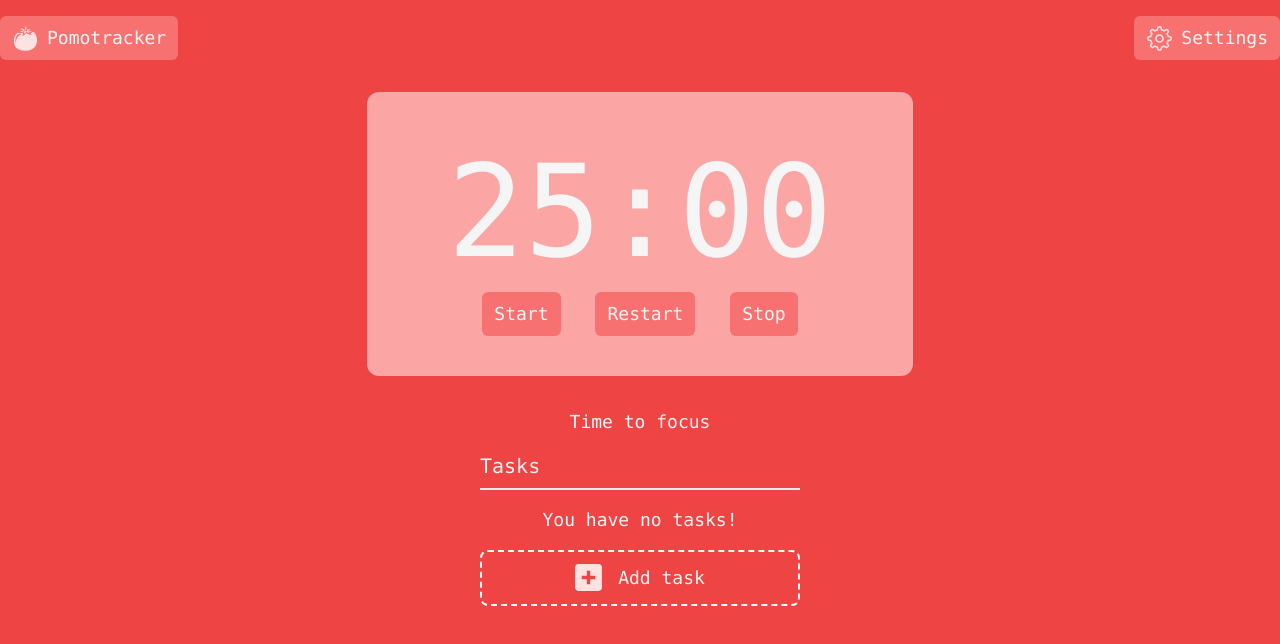
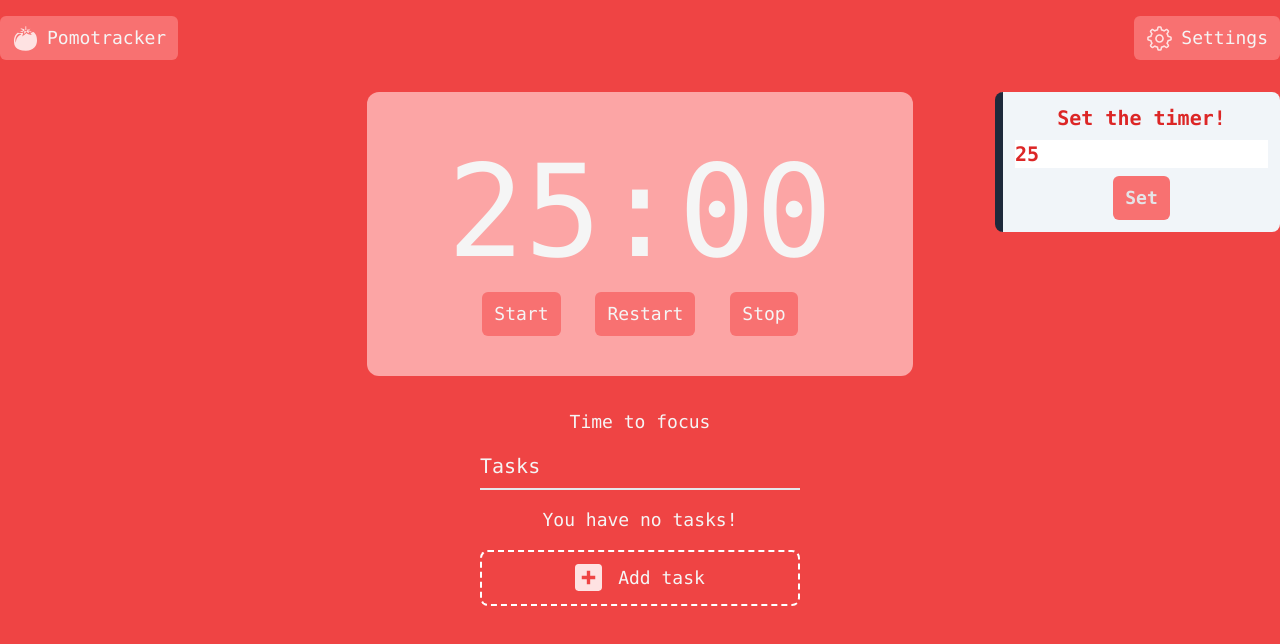
Before and after one commit to Daniel107x-hub/pomodoro_app, a React (Create React App) app: page / in a window 1280 px wide. Shown: the top 644 px of the page. Built offline with nearby package versions, Linux system fonts and the light colour scheme.

Commit message:
Updated manifest

```diff
--- a/src/App.js
+++ b/src/App.js
@@ -26,6 +26,7 @@ function App() {
 
   const [status, setStatus] = useState("Time to focus");
   const [tasks, setTasks] = useState([]);
+  const [time, setTime] = useState(25 * 60);
 
   const handleStart = () => {
     setStatus("Keep working");
@@ -48,10 +49,15 @@ function App() {
     setTasks(prevTasks => [...prevTasks, task]);
   }
 
+  const onTimerUpdate = (time) => {
+    const minutes = time * 60;
+    setTime(minutes);
+  }
+
   const content = <div className="app container mx-auto font-medsium font-mono my-4 text-neutral-100 ">
-    <Header/>
+    <Header onTimerUpdate={onTimerUpdate}/>
     <section className="timer container mx-auto flex justify-center">
-      <Timing onStart={handleStart} onStop={handleStop}/>
+      <Timing time={time} onStart={handleStart} onStop={handleStop}/>
     </section>
     <section className="info container mx-auto flex justify-center text-lg">
       {status}
@@ -106,14 +112,44 @@ const TasksViewer = (props) => {
   return content;
 }
 
-const Header = () => {
-  const content = <section className="options container mx-auto flex flex-row justify-between">
+const Header = (props) => {
+  const [viewSettings, setViewSettings] = useState(false);
+  const handleClickedSettings = () => {
+    setViewSettings(prevSettings => !prevSettings);
+  }
+
+  const content = <section className="options container mx-auto flex flex-row justify-between relative">
     <Button text="Pomotracker">
       <WhiteIcon><GiTomato/></WhiteIcon>
     </Button>
-    <Button text="Settings">
+    <Button text="Settings" onClick={handleClickedSettings}>
       <WhiteIcon><RxGear/></WhiteIcon>
     </Button>
+    <Settings onTimerUpdate={props.onTimerUpdate} className={`${viewSettings ? "visible" : "invisible"}}`}/>
+  </section>
+
+  return content;
+}
+
+const Settings = (props) => {
+  const [time, setTime] = useState(25);
+
+  const handleTimeChange = (e) => {
+    setTime(e.target.value);
+  }
+
+  const updateTimer = () => {
+    props.onTimerUpdate(time);
+  }
+
+  const content = <section className={`settings absolute right-0 top-16 ${props.className}`}>
+    <Card>
+      <div className="timer-settings flex flex-col items-center justify-center text-xl">
+        <label htmlFor="timer">Set the timer!</label>
+        <input type="number" name="timer" id="timer" value={time} onChange={handleTimeChange} className="my-2"/>
+        <Button text="Set" onClick={updateTimer} className="text-zinc-200"/>
+      </div>
+    </Card>
   </section>
 
   return content;
@@ -135,7 +171,7 @@ const Task = (props) =>{
 }
 
 const Card = (props) =>{
-  return <div className="card container mx-auto bg-slate-100 text-red-600 text-lg px-3 py-3 rounded-lg font-semibold border-l-8 border-slate-800 my-3">
+  return <div className={`card container mx-auto bg-slate-100 text-red-600 text-lg px-3 py-3 rounded-lg font-semibold border-l-8 border-slate-800 my-3 ${props.className}`}>
     {props.children}
   </div>
 }
@@ -154,9 +190,13 @@ const Button = (props) =>{
 }
 
 const Timing = (props) =>{
-  const [time, setTime] = useState(25*60);
+  const [time, setTime] = useState(props.time || 25*60);
   const [remaining, setRemaining] = useState("00:00");
   const [intervalFcn, setIntervalFcn] = useState(null);
+
+  useEffect(()=>{
+    setTime(props.time);
+  },[props.time]);
 
   useEffect(()=>{
     setRemaining(getTime(time));
```
Also changed, not shown: public/manifest.json.
